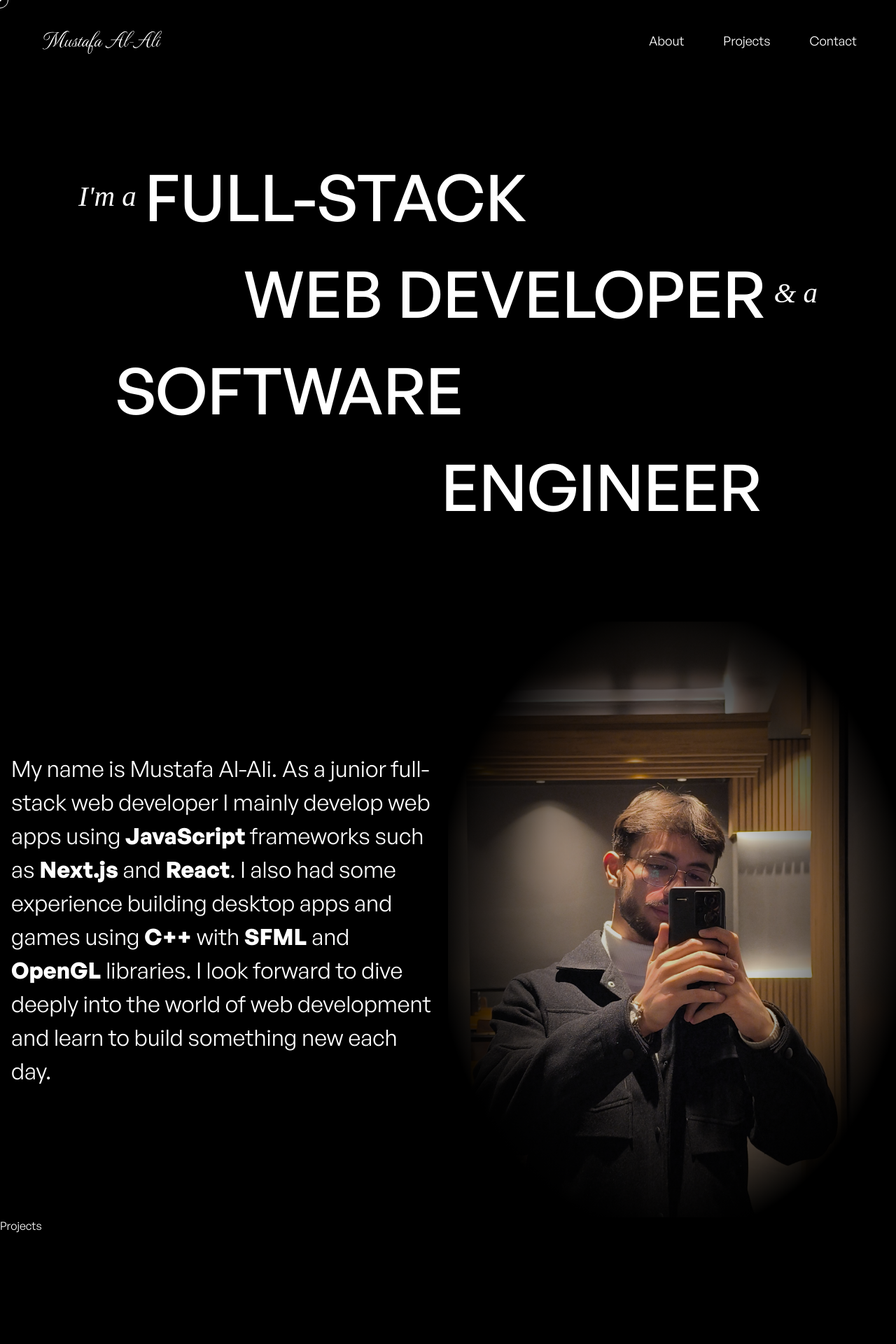
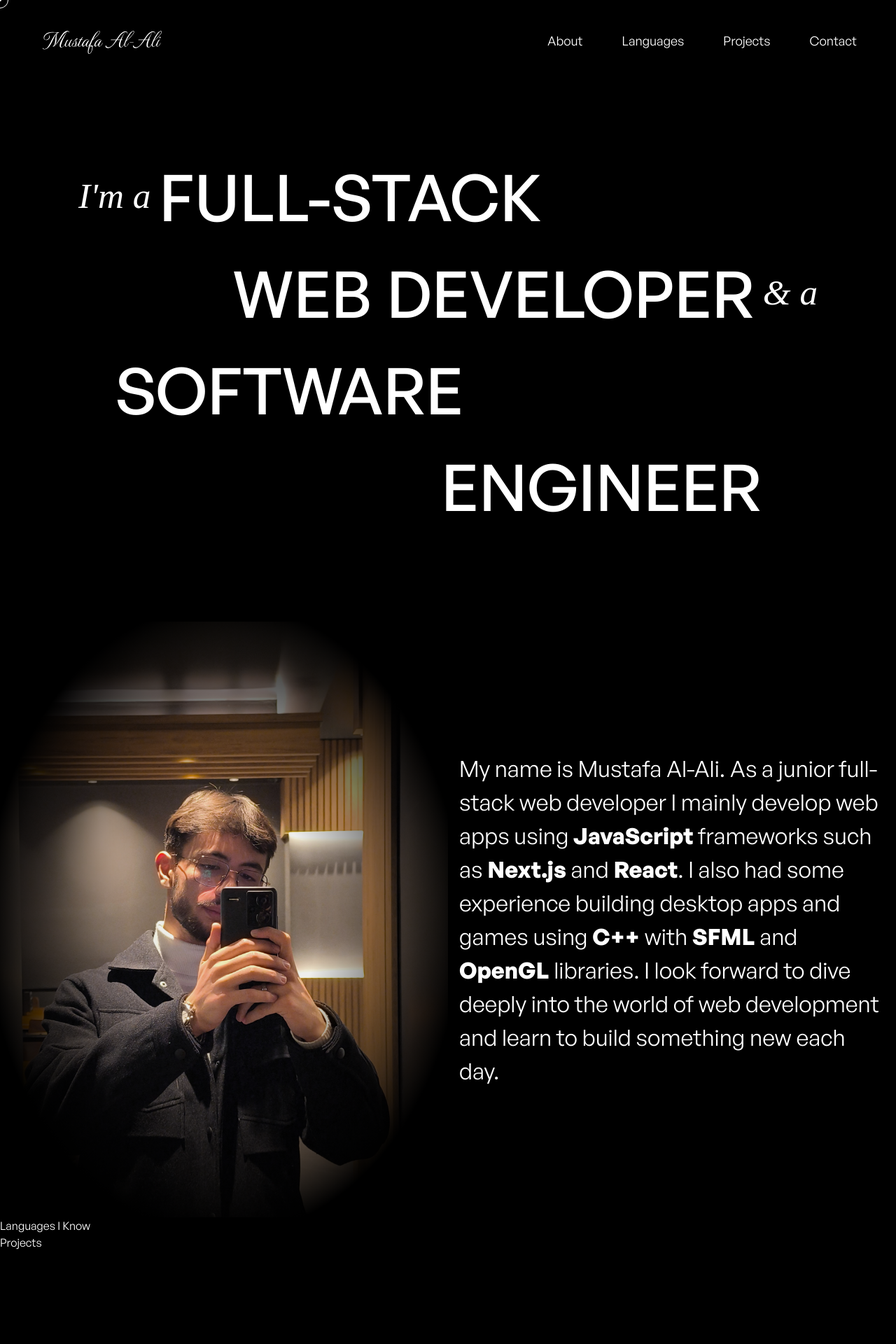
Before and after one commit to m96fa-1/my-portfolio, a React (Vite) app: page / in a window 1280 px wide. Shown: the top 1920 px of the page at 70% size. Built offline with nearby package versions, Linux system fonts and the light colour scheme.

Commit message:
Added a popup at the about section

```diff
--- a/src/App.tsx
+++ b/src/App.tsx
@@ -16,10 +16,27 @@ import Main from './components/Main';
  */
 
 export default function App() {
-  const [isMobile, setIsMobile] = React.useState(window.innerWidth < 768);
+  const [screenWidth, setScreenWidth] = React.useState({
+    '2xl': window.innerWidth >= 1536,
+    'xl': window.innerWidth >= 1280,
+    'lg': window.innerWidth >= 1024,
+    'md': window.innerWidth >= 768,
+    'sm': window.innerWidth >= 640,
+    'max-sm': window.innerWidth < 640
+  });
 
   React.useEffect(() => {
-    const handleWindowResize = () => setIsMobile(window.innerWidth < 768);
+    const handleWindowResize = () => {
+      const windowWidth = window.innerWidth;
+      setScreenWidth({
+        '2xl': windowWidth >= 1536,
+        'xl': windowWidth >= 1280,
+        'lg': windowWidth >= 1024,
+        'md': windowWidth >= 768,
+        'sm': windowWidth >= 640,
+        'max-sm': windowWidth < 640
+      });
+    };
 
     window.addEventListener('resize', handleWindowResize);
     return () => window.addEventListener('resize', handleWindowResize);
@@ -27,9 +44,9 @@ export default function App() {
 
   return (
     <>
-      {!isMobile && <MouseCursor />}
-      <Header isMobile={isMobile} />
-      <Main />
+      {screenWidth['md'] && <MouseCursor />}
+      <Header screenWidth={screenWidth} />
+      <Main screenWidth={screenWidth} />
       <Analytics />
     </>
   );
--- a/src/components/Header.tsx
+++ b/src/components/Header.tsx
@@ -5,14 +5,14 @@ import clsx from 'clsx';
 
 const animationDuration = 0.15;
 
-export default function Header({ isMobile }: { isMobile: boolean }) {
+export default function Header({ screenWidth }: { screenWidth: any }) {
   const [menuOpen, setMenuOpen] = React.useState(false);
 
   React.useEffect(() => {
-    if (!isMobile) {
+    if (screenWidth['md']) {
       setMenuOpen(false);
     }
-  }, [isMobile]);
+  }, [screenWidth['md']]);
 
   React.useEffect(() => {
     if (menuOpen) {
@@ -29,7 +29,7 @@ export default function Header({ isMobile }: { isMobile: boolean }) {
   }, [menuOpen]);
 
   return (
-    <header className='px-7 pt-5 flex items-center justify-between md:px-14 md:pt-7'>
+    <header className='px-7 pt-5 flex items-center justify-between lg:px-14 lg:pt-7'>
       <motion.a
         href='/'
       initial={{ x: -100, opacity: 0 }}
@@ -59,7 +59,7 @@ export default function Header({ isMobile }: { isMobile: boolean }) {
           />
         </svg>
       </motion.a>
-      {isMobile ? (
+      {!screenWidth['md'] ? (
         <>
           <motion.button
             onClick={() => setMenuOpen(!menuOpen)}
@@ -100,8 +100,8 @@ export default function Header({ isMobile }: { isMobile: boolean }) {
           </motion.button>
           <motion.nav
             className='fixed top-0 bottom-0 right-0 w-[50vw] px-6 pt-[100px] flex flex-col bg-black z-99 text-[4vw] sm:text-[3vw]'
-            initial={{ x: window.innerWidth / 2 }}
-            animate={menuOpen ? { x: 0 } : { x: window.innerWidth / 2 }}
+            initial={{ x: '50vw' }}
+            animate={menuOpen ? { x: 0 } : { x: '50vw' }}
             transition={{ duration: 0.3, ease: 'easeInOut' }}
           >
             <motion.button
@@ -114,6 +114,17 @@ export default function Header({ isMobile }: { isMobile: boolean }) {
               whileHover={{ x: 5, opacity: 1 }}
               transition={{ duration: animationDuration, ease: 'easeInOut' }}
             >About</motion.button>
+            <hr className='w-8/10 ml-1 text-gray-400' />
+            <motion.button
+              onClick={() => {
+                document.getElementById('languages')?.scrollIntoView({ behavior: 'smooth' });
+                setMenuOpen(false);
+              }}
+              className='py-[2vw] text-left'
+              initial={{ opacity: 0.8, filter: 'blur' }}
+              whileHover={{ x: 5, opacity: 1 }}
+              transition={{ duration: animationDuration, ease: 'easeInOut' }}
+            >Languages</motion.button>
             <hr className='w-8/10 ml-1 text-gray-400' />
             <motion.button
               onClick={() => {
@@ -148,6 +159,13 @@ export default function Header({ isMobile }: { isMobile: boolean }) {
             transition={{ duration: animationDuration }}
           >About</motion.button>
           <motion.button
+            onClick={() => document.getElementById('languages')?.scrollIntoView({ behavior: 'smooth' })}
+            initial={{ y: -10, opacity: 0 }}
+            animate={{ y: 0, opacity: 1, transition: { duration: 1, ease: 'easeInOut' } }}
+            whileHover={{ scale: 1.05, rotate: 3 }}
+            transition={{ duration: animationDuration }}
+          >Languages</motion.button>
+          <motion.button
             onClick={() => document.getElementById('projects')?.scrollIntoView({ behavior: 'smooth' })}
             initial={{ y: -10, opacity: 0 }}
             animate={{ y: 0, opacity: 1, transition: { duration: 1, ease: 'easeInOut' } }}
--- a/src/components/Main.tsx
+++ b/src/components/Main.tsx
@@ -1,13 +1,40 @@
+import { useEffect, useRef } from 'react';
+import HoverElement from "./HoverElement";
 import * as motion from 'motion/react-client';
-import HoverElement from "./HoverElement";
-import type { Transition } from 'motion';
+import { animate } from 'motion';
+import { useInView } from 'motion/react';
 
-const transition: Transition = {
-  duration: 2,
-  ease: 'anticipate'
+export default function Main({ screenWidth }: { screenWidth: any }) {
+  const imageRef = useRef(null);
+  const paragraphRef = useRef(null);
+  const popupRef = useRef(null);
+
+  const imageInView = useInView(imageRef, { once: true });
+  const paragraphInView = useInView(paragraphRef, { once: true });
+
+  useEffect(() => {
+    if (imageInView) {
+      const image = imageRef.current!;
+      const popup = popupRef.current!;
+
+      animate(image, { opacity: 1 }, { duration: 2, ease: 'easeIn' });
+      animate([
+        [popup, { x: '25vw' }, { duration: 0.3, ease: 'easeOut', at: 2 }],
+        [popup, { scale: 1.1, rotate: 1.5 }, { duration: 0.5, ease: 'easeOut', at: '-0.1s' }],
+        [popup, { scale: 1, rotate: 0 }, { duration: 0.5, ease: 'anticipate' }],
+        [popup, { x: screenWidth['sm'] ? '-50vw' : '125vw', scale: 1 }, { duration: 0.3, ease: 'easeIn' }],
+      ]);
     }
+  }, [imageInView]);
 
-export default function Main() {
+  useEffect(() => {
+    if (paragraphRef.current) {
+      if (paragraphInView) {
+        animate(paragraphRef.current, { y: 0, opacity: 1 }, { duration: 2, ease: 'anticipate' });
+      }
+    }
+  }, [paragraphInView]);
+
   return (
     <main>
       <section id='intro' className='min-h-screen px-4 py-20 flex items-center justify-center'>
@@ -16,26 +43,26 @@ export default function Main() {
             className='flex items-center'
             initial={{ x: -300, opacity: 0 }}
             animate={{ x: 0, opacity: 1 }}
-            transition={transition}
+            transition={{ duration: 2, ease: 'anticipate' }}
           >
-            <em className='mr-3 text-[4vw] lg:text-[calc(64rem*0.04)]'>I'm a</em>
+            <em className='mr-3 text-[5vw] lg:text-[calc(64rem*0.05)]'>I'm a</em>
             <HoverElement className='text-[9vw] lg:text-[calc(64rem*0.09)]' elementType='h1' text='Full-Stack' />
           </motion.div>
           <motion.div
             className='flex items-center justify-end'
             initial={{ x: 300, opacity: 0 }}
             animate={{ x: 0, opacity: 1 }}
-            transition={transition}
+            transition={{ duration: 2, ease: 'anticipate' }}
           >
             <HoverElement className='mr-[2vw] text-[9vw] lg:mr-[calc(64rem*0.02)] lg:text-[calc(64rem*0.09)]' elementType='h1' text='Web' />
             <HoverElement className='text-[9vw] lg:text-[calc(64rem*0.09)]' elementType='h1' text='Developer' />
-            <em className='ml-3 text-[4vw] lg:text-[calc(64rem*0.04)]'>& a</em>
+            <em className='ml-3 text-[5vw] lg:text-[calc(64rem*0.05)]'>& a</em>
           </motion.div>
           <motion.div
             className='ml-5 flex'
             initial={{ x: -300, opacity: 0 }}
             animate={{ x: 0, opacity: 1 }}
-            transition={transition}
+            transition={{ duration: 2, ease: 'anticipate' }}
           >
             <HoverElement className='ml-2 text-[9vw] lg:ml-8 lg:text-[calc(64rem*0.09)]' elementType='h1' text='Software' />
           </motion.div>
@@ -43,28 +70,35 @@ export default function Main() {
             className='mr-10 flex justify-end'
             initial={{ x: 300, opacity: 0 }}
             animate={{ x: 0, opacity: 1 }}
-            transition={transition}
+            transition={{ duration: 2, ease: 'anticipate' }}
           >
             <HoverElement className='mr-4 text-[9vw] lg:mr-10 lg:text-[calc(64rem*0.09)]' elementType='h1' text='Engineer' />
           </motion.div>
         </div>
       </section>
-      <section id='about'>
-        <div className='flex items-center'>
+      <section id='about' className='relative flex max-sm:flex-col items-center'>
+        <motion.div
+          ref={imageRef}
+          className='relative w-[80vw] h-[106.4vw] sm:w-[50vw] sm:h-[calc(133vw/2)] bg-[url(./assets/my-photo.jpg)] bg-cover bg-center after:absolute after:inset-0 after:bg-radial after:from-[#0001] after:from-30% after:to-black after:to-75%'
+          initial={{ opacity: 0 }}
+        />
         <motion.p
-            className='w-[calc(100vw/2)] p-4 text-[3.5vw] md:text-[3vw] lg:text-[2.5vw] 2xl:text-[2vw]'
+          ref={paragraphRef}
+          className='sm:w-[calc(100vw/2)] px-8 py-2 sm:p-4 text-[4vw] sm:text-[3vw] lg:text-[2.5vw] 2xl:text-[2vw]'
+          initial={{ y: 10, opacity: 0 }}
         >
           My name is Mustafa Al-Ali. As a junior full-stack web developer I mainly develop web apps using <b>JavaScript</b> frameworks such as <b>Next.js</b> and <b>React</b>. I also had some experience building desktop apps and games using <b>C++</b> with <b>SFML</b> and <b>OpenGL</b> libraries. I look forward to dive deeply into the world of web development and learn to build something new each day.
         </motion.p>
-          <div className='relative w-[calc(100vw/2)] h-[calc(133vw/2)] after:absolute after:inset-0 after:bg-radial after:from-[#0003] after:from-30% after:to-black after:to-75%'>
         <motion.div
-              className='w-full h-full bg-[url(./assets/my-photo.jpg)] bg-cover bg-center'
-              initial={{ opacity: 0 }}
-              whileInView={{ opacity: 1 }}
-              transition={{ duration: 1 }}
-            />
-          </div>
-        </div>
+          ref={popupRef}
+          className='absolute top-[calc(40vw+50px)] sm:top-[calc(25vw+50px)] w-[50vw] h-[100px] flex items-center justify-center text-[2rem] sm:text-[3rem] font-medium -translate-1/2'
+          initial={{ x: screenWidth['sm'] ? '-25vw' : '-50vw' }}
+        >
+          Smile! 📸
+        </motion.div>
+      </section>
+      <section id='languages' className=''>
+        <h2>Languages I Know</h2>
       </section>
       <section id='projects' className='min-h-[50vh]'>
         Projects
--- a/src/components/MouseCursor.tsx
+++ b/src/components/MouseCursor.tsx
@@ -95,12 +95,10 @@ export default function MouseCursor() {
   return (
     <>
       <div
-        id='mouse-cursor-dot'
         ref={cursorDotRef}
         className='fixed w-[4px] h-[4px] bg-white rounded-full pointer-events-none -translate-1/2 z-1000'
       />
       <div
-        id='mouse-cursor-outer-circle'
         ref={cursorCircleRef}
         style={{
           transition: 'width 0.2s ease-in-out, height 0.2s ease-in-out, border-radius 0.2s ease-in-out',
```
Lines whose indentation alone changed are shown as unchanged.
